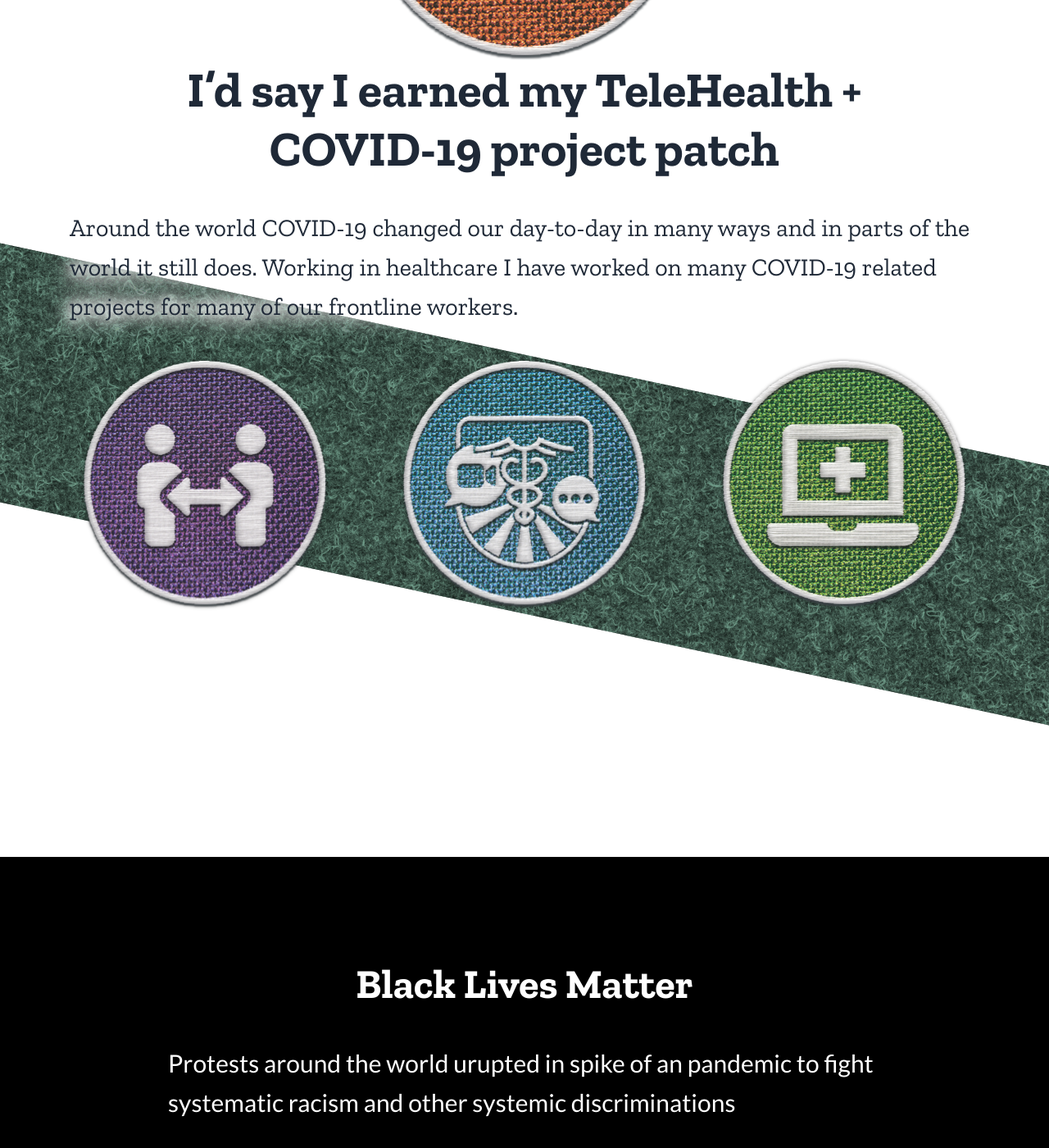
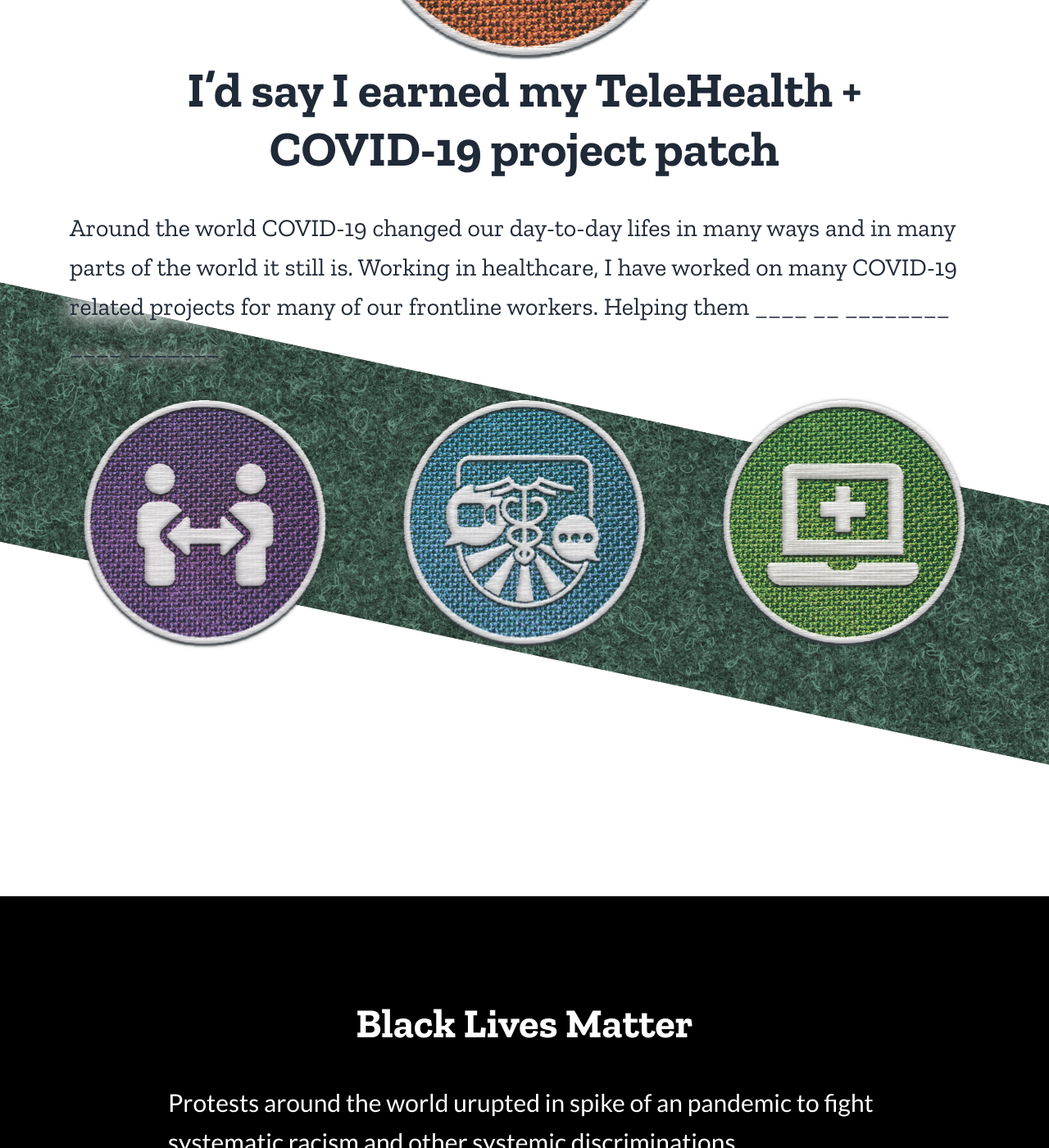
Before and after one commit to naher94/2020.rehanbutt.com, a Jekyll site: the page built from index.html, in a window 1280 px wide and 1400 px high, scrolled down 3754 px. Shown: the whole window at 82% size. Built offline with Jekyll 4.4.1, drawn with Linux system fonts in a browser that asks for light colours.

Commit message:
Text Updates

```diff
--- a/_includes/black-lives-matter.html
+++ b/_includes/black-lives-matter.html
@@ -3,7 +3,7 @@
     <div class="grid-x grid-margin-x grid-margin-y align-center">
       <div class="cell small-12 medium-9">
         <h2>Black Lives Matter</h2>
-        <p>Protests around the world urupted in spike of an pandemic to fight systematic racism and other systemic discriminations</p>
+        <p>Protests around the world urupted in spike of an pandemic to fight systematic racism and other systemic discriminations ____________</p>
       </div>
     </div>
   </div>
--- a/_includes/covid.html
+++ b/_includes/covid.html
@@ -3,7 +3,7 @@
     <div class="cell opener">
       <img src="img/covid-patch.png" alt="COVID-19 orange stitched patch illustration">
       <h2>I’d say I earned my TeleHealth + COVID-19 project patch</h2>
-      <p>Around the world COVID-19 changed our day-to-day in many ways and in parts of the world it still does. Working in healthcare I have worked on many COVID-19 related projects for many of our frontline workers.</p>
+      <p>Around the world COVID-19 changed our day-to-day lifes in many ways and in many parts of the world it still is. Working in healthcare, I have worked on many COVID-19 related projects for many of our frontline workers. Helping them ____ __ ________ ____ _______</p>
     </div>
   </div>
 </section>
```
